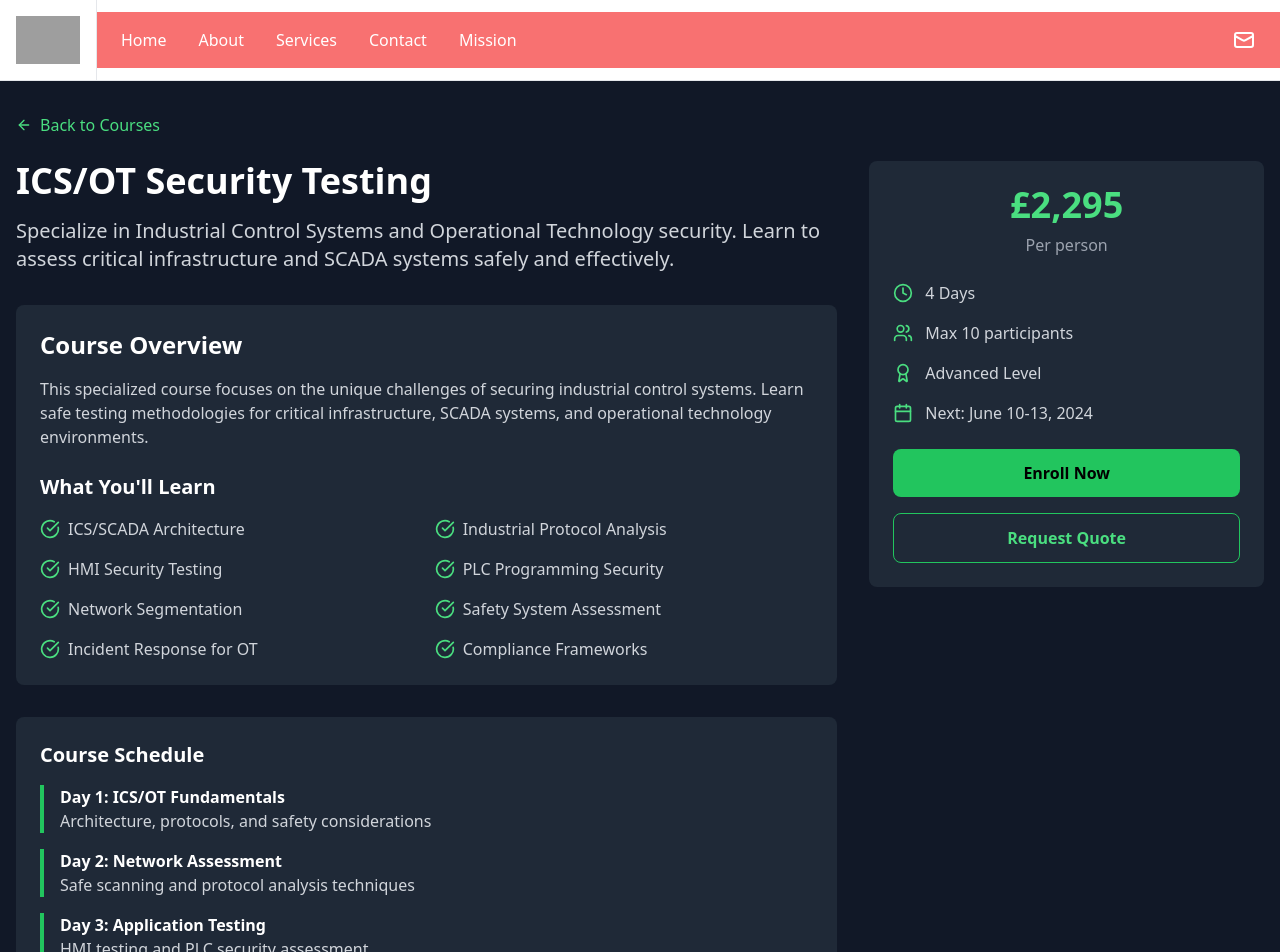
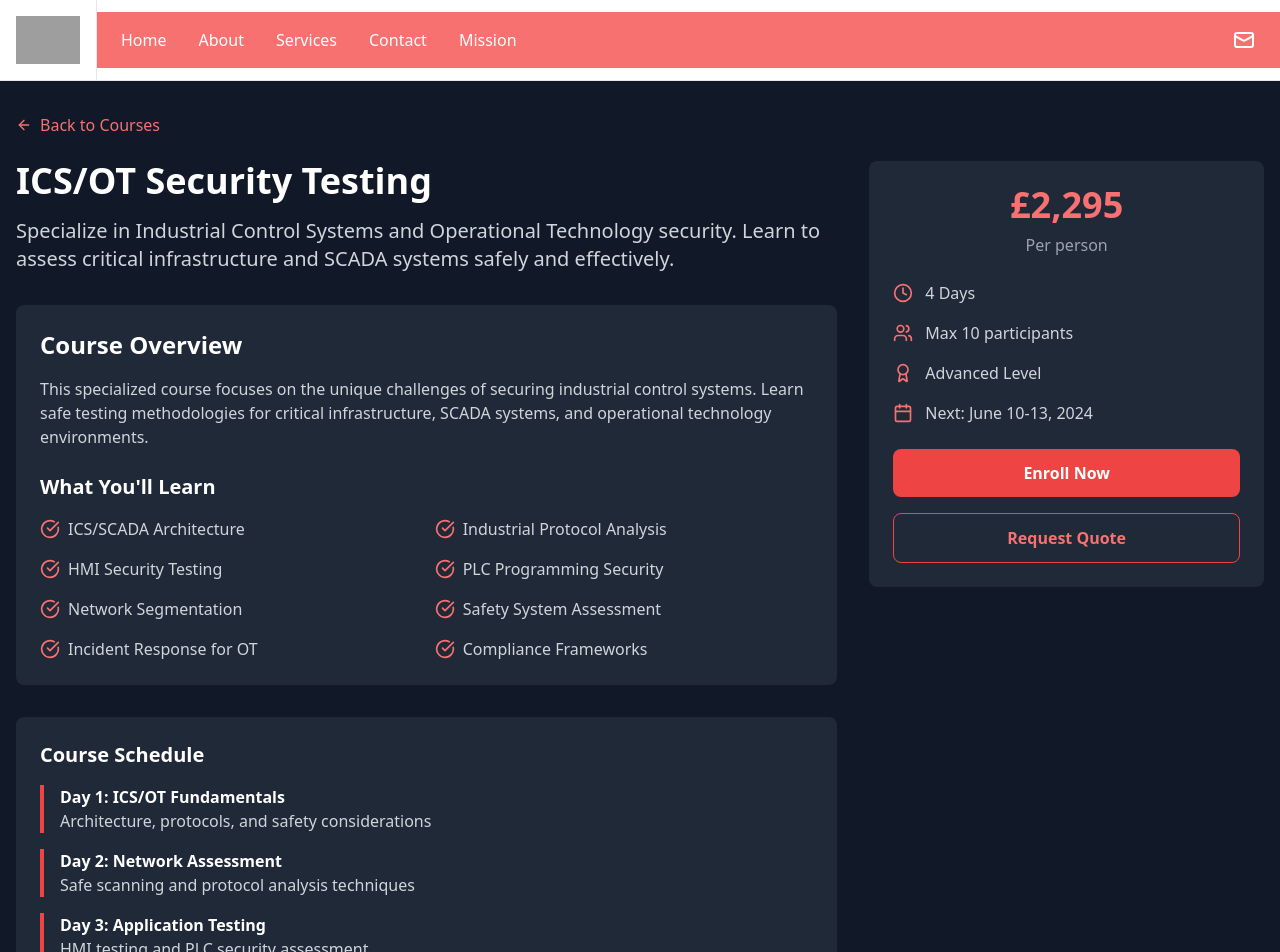
Before and after one commit to kevmilne/neuro-training-academy-shop, a React (Vite) app: page /courses/ics-testing in a window 1280 px wide. Shown: the top 952 px of the page. Built offline with nearby package versions, Linux system fonts and the light colour scheme; grey boxes are pictures that could not be loaded.

Commit message:
Refactor: Apply color changes site-wide
Apply the faded red color scheme to all pages and components.

```diff
--- a/src/components/CourseCard.tsx
+++ b/src/components/CourseCard.tsx
@@ -16,11 +16,11 @@ interface CourseCardProps {
 const CourseCard = ({ title, description, duration, level, price, features, isPopular, link }: CourseCardProps) => {
   return (
     <div className={`relative bg-gray-800 rounded-xl p-6 transition-all duration-300 hover:transform hover:scale-105 ${
-      isPopular ? 'border-2 border-green-500 shadow-2xl shadow-green-500/20' : 'border border-gray-700 hover:border-green-500/50'
+      isPopular ? 'border-2 border-red-500 shadow-2xl shadow-red-500/20' : 'border border-gray-700 hover:border-red-500/50'
     }`}>
       {isPopular && (
         <div className="absolute -top-3 left-1/2 transform -translate-x-1/2">
-          <span className="bg-green-500 text-black px-4 py-1 rounded-full text-sm font-semibold">
+          <span className="bg-red-500 text-white px-4 py-1 rounded-full text-sm font-semibold">
             Most Popular
           </span>
         </div>
@@ -46,7 +46,7 @@ const CourseCard = ({ title, description, duration, level, price, features, isPo
         <ul className="space-y-2">
           {features.map((feature, index) => (
             <li key={index} className="flex items-center space-x-2 text-gray-300">
-              <div className="w-2 h-2 bg-green-400 rounded-full"></div>
+              <div className="w-2 h-2 bg-red-400 rounded-full"></div>
               <span>{feature}</span>
             </li>
           ))}
@@ -55,12 +55,12 @@ const CourseCard = ({ title, description, duration, level, price, features, isPo
 
       <div className="flex items-center justify-between">
         <div>
-          <span className="text-3xl font-bold text-green-400">{price}</span>
+          <span className="text-3xl font-bold text-red-400">{price}</span>
           <span className="text-gray-400"> / course</span>
         </div>
         <Link
           to={link}
-          className="bg-green-500 hover:bg-green-600 text-black font-semibold px-6 py-3 rounded-lg transition-all duration-300 flex items-center space-x-2"
+          className="bg-red-500 hover:bg-red-600 text-white font-semibold px-6 py-3 rounded-lg transition-all duration-300 flex items-center space-x-2"
         >
           <span>Learn More</span>
           <ArrowRight className="h-4 w-4" />
--- a/src/components/Courses.tsx
+++ b/src/components/Courses.tsx
@@ -93,7 +93,7 @@ const Courses = () => {
       <div className="container mx-auto px-4">
         <div className="text-center mb-16">
           <div className="flex justify-center mb-6">
-            <div className="flex items-center space-x-3 text-green-400">
+            <div className="flex items-center space-x-3 text-red-400">
               <Target className="h-8 w-8" />
               <Brain className="h-8 w-8" />
               <Shield className="h-8 w-8" />
@@ -101,7 +101,7 @@ const Courses = () => {
             </div>
           </div>
           <h2 className="text-4xl md:text-5xl font-bold text-white mb-6">
-            Professional Training <span className="text-green-400">Courses</span>
+            Professional Training <span className="text-red-400">Courses</span>
           </h2>
           <p className="text-xl text-gray-300 max-w-3xl mx-auto">
             Industry-leading cybersecurity training designed by experts, for experts.
@@ -117,7 +117,7 @@ const Courses = () => {
 
         <div className="text-center mt-12">
           <p className="text-gray-400 mb-4">Need custom training for your organization?</p>
-          <button className="border-2 border-green-500 text-green-400 hover:bg-green-500 hover:text-black font-semibold px-8 py-3 rounded-lg transition-all duration-300">
+          <button className="border-2 border-red-500 text-red-400 hover:bg-red-500 hover:text-white font-semibold px-8 py-3 rounded-lg transition-all duration-300">
             Request Corporate Training
           </button>
         </div>
--- a/src/components/InstructorSection.tsx
+++ b/src/components/InstructorSection.tsx
@@ -16,7 +16,7 @@ const InstructorSection = () => {
           <div className="bg-white p-8 shadow-lg text-center">
             <div className="w-24 h-24 bg-gray-300 rounded-full mx-auto mb-6"></div>
             <h3 className="text-2xl font-bold text-gray-900 mb-2">Kev Milne</h3>
-            <p className="text-pink-600 font-semibold mb-4">Director and Lead Instructor</p>
+            <p className="text-red-400 font-semibold mb-4">Director and Lead Instructor</p>
             <p className="text-gray-700 leading-relaxed">
               Kev Milne, a seasoned cybersecurity expert, leads the training initiatives
               at Neuro Training Ltd. His commitment to student success drives his passion
--- a/src/components/Mission.tsx
+++ b/src/components/Mission.tsx
@@ -6,7 +6,7 @@ const Mission = () => {
         <div className="grid lg:grid-cols-2 gap-12 items-center">
           <div>
             <div className="mb-6">
-              <span className="text-pink-600 font-bold text-lg border-l-4 border-pink-600 pl-4">
+              <span className="text-red-400 font-bold text-lg border-l-4 border-red-400 pl-4">
                 OUR MISSION
               </span>
             </div>
--- a/src/pages/CourseICSTestin.tsx
+++ b/src/pages/CourseICSTestin.tsx
@@ -10,7 +10,7 @@ const CourseICSTesting = () => {
       <Header />
 
       <div className="container mx-auto px-4 py-8">
-        <Link to="/#courses" className="inline-flex items-center text-green-400 hover:text-green-300 mb-6">
+        <Link to="/#courses" className="inline-flex items-center text-red-400 hover:text-red-300 mb-6">
           <ArrowLeft className="h-4 w-4 mr-2" />
           Back to Courses
         </Link>
@@ -44,7 +44,7 @@ const CourseICSTesting = () => {
                   "Compliance Frameworks"
                 ].map((item, index) => (
                   <div key={index} className="flex items-center space-x-2">
-                    <CheckCircle className="h-5 w-5 text-green-400" />
+                    <CheckCircle className="h-5 w-5 text-red-400" />
                     <span className="text-gray-300">{item}</span>
                   </div>
                 ))}
@@ -54,19 +54,19 @@ const CourseICSTesting = () => {
             <div className="bg-gray-800 rounded-lg p-6">
               <h3 className="text-xl font-bold text-white mb-4">Course Schedule</h3>
               <div className="space-y-4">
-                <div className="border-l-4 border-green-500 pl-4">
+                <div className="border-l-4 border-red-500 pl-4">
                   <h4 className="font-semibold text-white">Day 1: ICS/OT Fundamentals</h4>
                   <p className="text-gray-300">Architecture, protocols, and safety considerations</p>
                 </div>
-                <div className="border-l-4 border-green-500 pl-4">
+                <div className="border-l-4 border-red-500 pl-4">
                   <h4 className="font-semibold text-white">Day 2: Network Assessment</h4>
                   <p className="text-gray-300">Safe scanning and protocol analysis techniques</p>
                 </div>
-                <div className="border-l-4 border-green-500 pl-4">
+                <div className="border-l-4 border-red-500 pl-4">
                   <h4 className="font-semibold text-white">Day 3: Application Testing</h4>
                   <p className="text-gray-300">HMI testing and PLC security assessment</p>
                 </div>
-                <div className="border-l-4 border-green-500 pl-4">
+                <div className="border-l-4 border-red-500 pl-4">
                   <h4 className="font-semibold text-white">Day 4: Practical Lab</h4>
                   <p className="text-gray-300">Hands-on testing in simulated ICS environment</p>
                 </div>
@@ -77,34 +77,34 @@ const CourseICSTesting = () => {
           <div className="lg:col-span-1">
             <div className="bg-gray-800 rounded-lg p-6 sticky top-8">
               <div className="text-center mb-6">
-                <div className="text-4xl font-bold text-green-400 mb-2">£2,295</div>
+                <div className="text-4xl font-bold text-red-400 mb-2">£2,295</div>
                 <p className="text-gray-400">Per person</p>
               </div>
 
               <div className="space-y-4 mb-6">
                 <div className="flex items-center space-x-3">
-                  <Clock className="h-5 w-5 text-green-400" />
+                  <Clock className="h-5 w-5 text-red-400" />
                   <span className="text-gray-300">4 Days</span>
                 </div>
                 <div className="flex items-center space-x-3">
-                  <Users className="h-5 w-5 text-green-400" />
+                  <Users className="h-5 w-5 text-red-400" />
                   <span className="text-gray-300">Max 10 participants</span>
                 </div>
                 <div className="flex items-center space-x-3">
-                  <Award className="h-5 w-5 text-green-400" />
+                  <Award className="h-5 w-5 text-red-400" />
                   <span className="text-gray-300">Advanced Level</span>
                 </div>
                 <div className="flex items-center space-x-3">
-                  <Calendar className="h-5 w-5 text-green-400" />
+                  <Calendar className="h-5 w-5 text-red-400" />
                   <span className="text-gray-300">Next: June 10-13, 2024</span>
                 </div>
               </div>
 
-              <button className="w-full bg-green-500 hover:bg-green-600 text-black font-semibold py-3 rounded-lg transition-colors mb-4">
+              <button className="w-full bg-red-500 hover:bg-red-600 text-white font-semibold py-3 rounded-lg transition-colors mb-4">
                 Enroll Now
               </button>
 
-              <button className="w-full border border-green-500 text-green-400 hover:bg-green-500 hover:text-black font-semibold py-3 rounded-lg transition-colors">
+              <button className="w-full border border-red-500 text-red-400 hover:bg-red-500 hover:text-white font-semibold py-3 rounded-lg transition-colors">
                 Request Quote
               </button>
             </div>
```
Also changed, not shown: src/components/About.tsx (+8 -8 lines).
